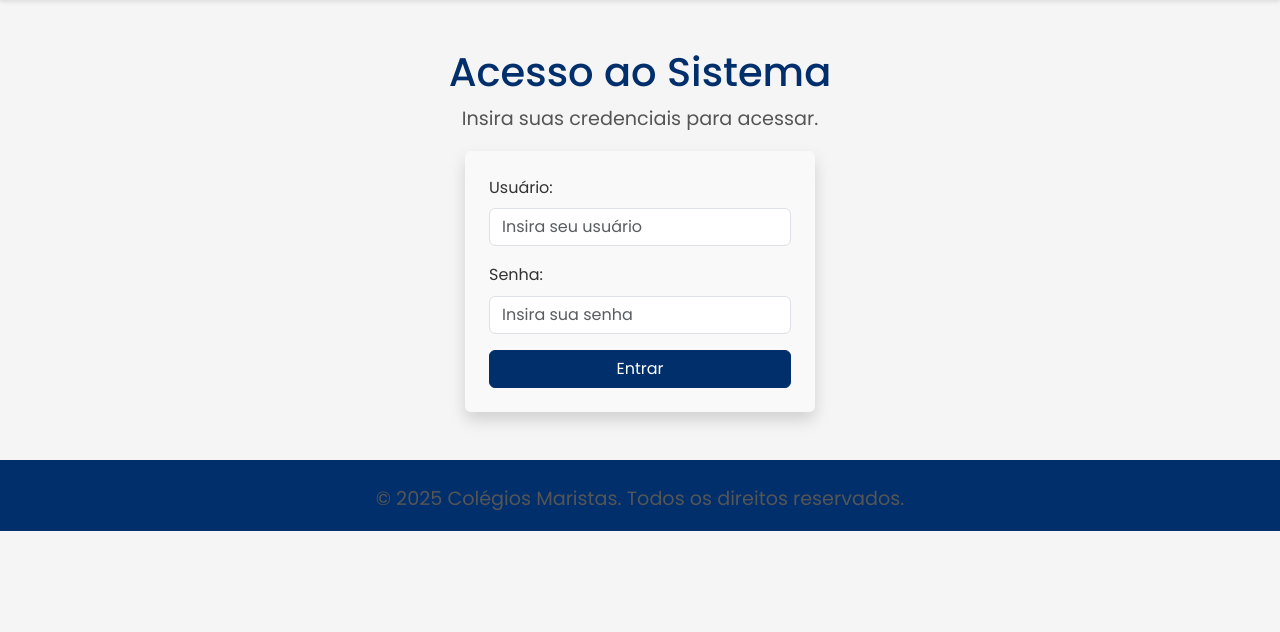
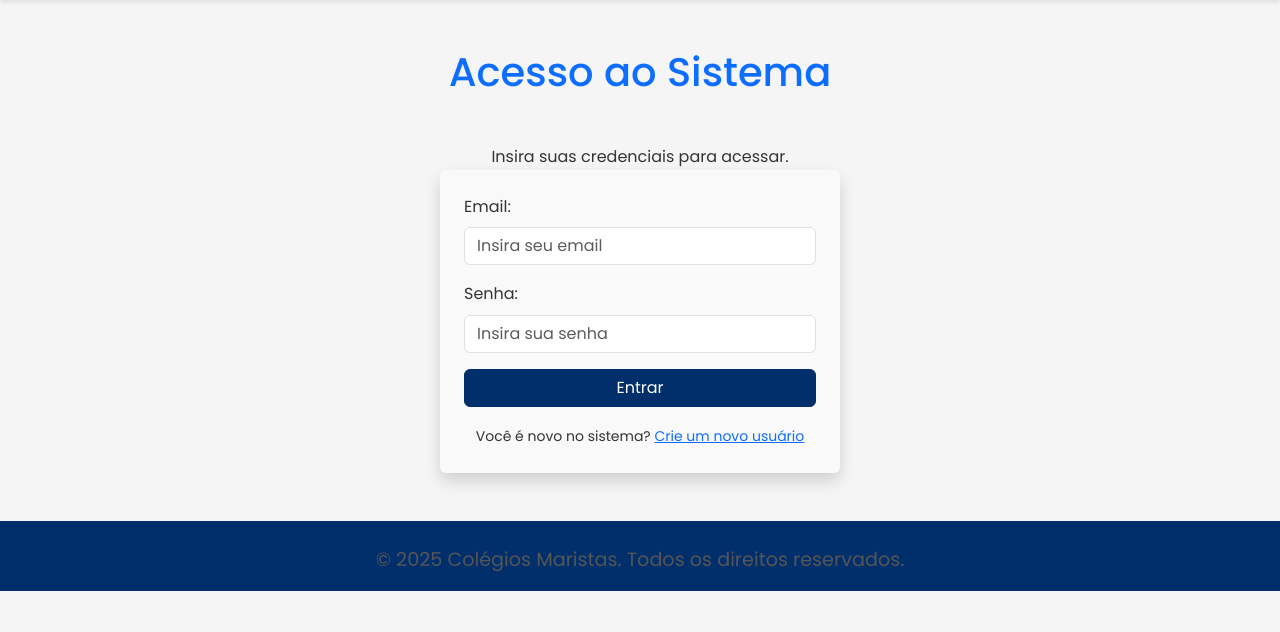
Before and after one commit to arthurunivesp/sistema-escolar, a Flask app: page /acesso in a window 1280 px wide. Shown: the part 168-800 px from the top of the page. Run offline with Flask 3, Linux system fonts and the light colour scheme.

Commit message:
Criando usuários do sistema

```diff
--- a/app/routes.py
+++ b/app/routes.py
@@ -1,19 +1,86 @@
-from flask import Blueprint, render_template
+from flask import Blueprint, render_template, request, redirect, url_for, session
+from werkzeug.security import generate_password_hash, check_password_hash
+from .models import Usuario
+from . import db
 
 main = Blueprint("main", __name__)
 
+# Rota para a página inicial
 @main.route("/")
 def home():
     return render_template("home.html")
 
+# Rota para a aba 1
 @main.route("/aba1")
 def aba1():
     return render_template("aba1.html")
 
+# Rota para a aba 2
 @main.route("/aba2")
 def aba2():
     return render_template("aba2.html")
 
-@main.route("/acesso")
+# Rota para o acesso/login
+@main.route("/acesso", methods=["GET", "POST"])
 def acesso():
+    if request.method == "POST":
+        # Lógica de login
+        if "login" in request.form:
+            email = request.form["username"]
+            senha = request.form["password"]
+
+            # Verificar se o usuário existe no banco
+            usuario = Usuario.query.filter_by(email=email).first()
+            if usuario and check_password_hash(usuario.senha, senha):
+                session["usuario_id"] = usuario.id
+                session["perfil"] = usuario.perfil
+
+                # Redirecionar baseado no perfil
+                if usuario.perfil == "admin":
+                    return redirect(url_for("main.home"))
+                elif usuario.perfil == "responsavel":
+                    return redirect(url_for("main.aba1"))
+            else:
+                erro = "Credenciais inválidas!"
+                return render_template("acesso.html", erro=erro)
     return render_template("acesso.html")
+
+# Rota para criação de novo usuário
+@main.route("/novo_usuario", methods=["GET", "POST"])
+def novo_usuario():
+    if request.method == "POST":
+        nome = request.form["name"]
+        birthdate = request.form["birthdate"]
+        email = request.form["email"]
+        senha = request.form["password"]
+        confirm_senha = request.form["confirmPassword"]
+        role = request.form["role"]
+
+        # Validar se as senhas correspondem
+        if senha != confirm_senha:
+            erro = "As senhas não coincidem!"
+            return render_template("novo_usuario.html", erro=erro)
+
+        # Validar critérios da senha
+        import re
+        senha_regex = r"^(?=.*[A-Z])(?=.*[a-z])(?=.*\d)(?=.*[!@#$%^&*(),.?\":{}|<>]).{8,}$"
+        if not re.match(senha_regex, senha):
+            erro = "A senha deve ter pelo menos 8 caracteres, incluindo uma letra maiúscula, uma minúscula, um número e um caractere especial."
+            return render_template("novo_usuario.html", erro=erro)
+
+        # Verificar se o email já existe
+        if Usuario.query.filter_by(email=email).first():
+            erro = "Email já registrado!"
+            return render_template("novo_usuario.html", erro=erro)
+
+        # Criar o novo usuário
+        hashed_password = generate_password_hash(senha)
+        novo_usuario = Usuario(nome=nome, data_nascimento=birthdate, email=email, senha=hashed_password, perfil=role)
+        db.session.add(novo_usuario)
+        db.session.commit()
+
+        # Redirecionar para a página de login
+        sucesso = "Usuário criado com sucesso! Faça login para continuar."
+        return redirect(url_for("main.acesso", sucesso=sucesso))
+
+    return render_template("novo_usuario.html")
--- a/app/static/styles.css
+++ b/app/static/styles.css
@@ -127,6 +127,32 @@ footer {
     border-color: #00509E;
 }
 
+/* Estilo para Abas */
+.nav-tabs {
+    border-bottom: 2px solid #dddddd;
+}
+
+.nav-tabs .nav-link {
+    font-weight: bold;
+    color: #002F6C; /* Azul escuro padrão */
+    background: transparent;
+    border: none;
+    transition: color 0.3s ease, background-color 0.3s ease;
+}
+
+.nav-tabs .nav-link.active {
+    background-color: #002F6C; /* Azul escuro para aba ativa */
+    color: rgb(249, 249, 252) !important;
+    border-radius: 5px 5px 0 0;
+}
+
+.nav-tabs .nav-link:hover {
+    color: #00509E; /* Azul mais claro no hover */
+    background-color: #E5F3FF; /* Suave mudança de fundo */
+}
+
+
+
 /* Responsividade */
 @media (max-width: 768px) {
     .text-center h1 {
--- a/app/templates/acesso.html
+++ b/app/templates/acesso.html
@@ -3,45 +3,25 @@
 {% block title %}Acesso ao Sistema{% endblock %}
 
 {% block content %}
-<div class="text-center">
-    <h1 class="mt-4">Acesso ao Sistema</h1>
-    <p>Insira suas credenciais para acessar.</p>
-</div>
-<div class="d-flex justify-content-center">
-    <form id="loginForm" class="mt-3 p-4 shadow rounded" style="width: 350px; background-color: #f9f9f9;">
+<div class="container mt-5">
+    <h1 class="text-center text-primary">Acesso ao Sistema</h1>
+    <p class="text-center">Insira suas credenciais para acessar.</p>
+
+    <!-- Formulário de Login -->
+    <form method="POST" action="{{ url_for('main.acesso') }}" class="p-4 shadow rounded mx-auto" style="width: 100%; max-width: 400px; background-color: #f9f9f9;">
+        <input type="hidden" name="login" value="true">
         <div class="mb-3">
-            <label for="username" class="form-label">Usuário:</label>
-            <input type="text" id="username" name="username" class="form-control" placeholder="Insira seu usuário" required>
+            <label for="username" class="form-label">Email:</label>
+            <input type="email" id="username" name="username" class="form-control" placeholder="Insira seu email" required>
         </div>
         <div class="mb-3">
             <label for="password" class="form-label">Senha:</label>
             <input type="password" id="password" name="password" class="form-control" placeholder="Insira sua senha" required>
         </div>
         <button type="submit" class="btn btn-success w-100">Entrar</button>
-        <div id="spinner" class="mt-3 text-center" style="display: none;">
-            <div class="spinner-border text-success" role="status">
-                <span class="visually-hidden">Carregando...</span>
-            </div>
-        </div>
+        <p class="text-center mt-3">
+            <small>Você é novo no sistema? <a href="{{ url_for('main.novo_usuario') }}" class="text-primary">Crie um novo usuário</a></small>
+        </p>
     </form>
 </div>
-<div id="loginMessage" class="container mt-3"></div>
-
-<script>
-    document.getElementById("loginForm").addEventListener("submit", function(event) {
-        event.preventDefault();
-        const username = document.getElementById("username").value;
-        const spinner = document.getElementById("spinner");
-        const messageDiv = document.getElementById("loginMessage");
-
-        spinner.style.display = "block";
-
-        setTimeout(() => {
-            spinner.style.display = "none";
-            messageDiv.innerHTML = `<div class="alert alert-success" role="alert">
-                Bem-vindo, <strong>${username}</strong>! Login realizado com sucesso.
-            </div>`;
-        }, 1500);
-    });
-</script>
 {% endblock %}
```
Also changed, not shown: app/__init__.py (+11 -0 lines), app/models.py (added, +8 -0 lines), app/templates/novo_usuario.html (added, +72 -0 lines).
